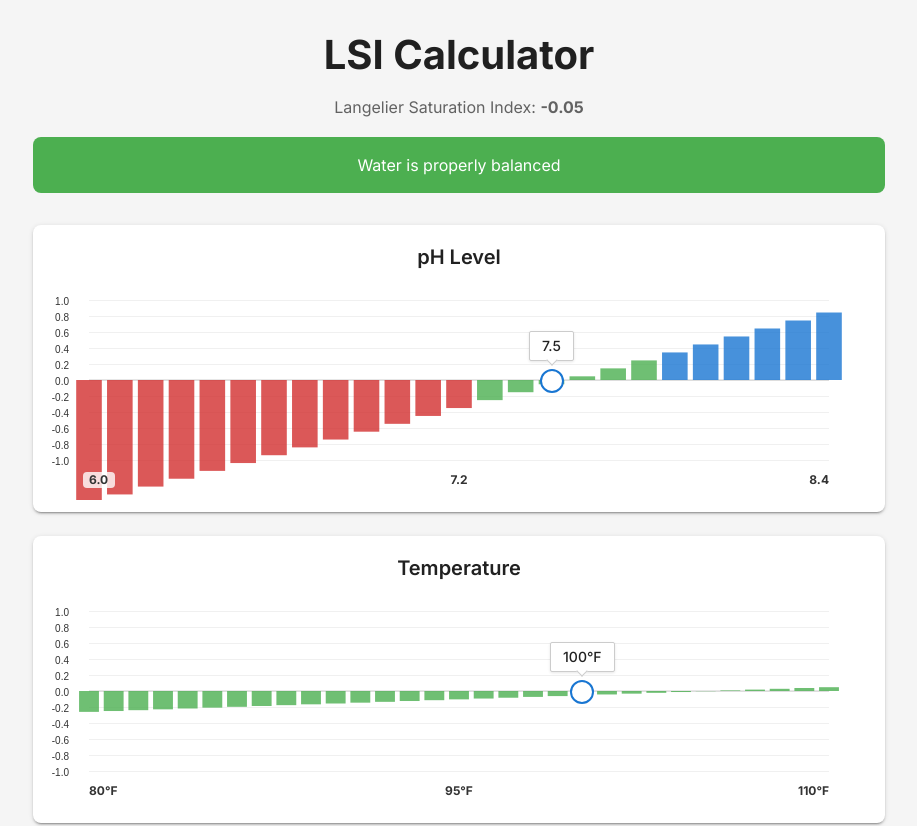
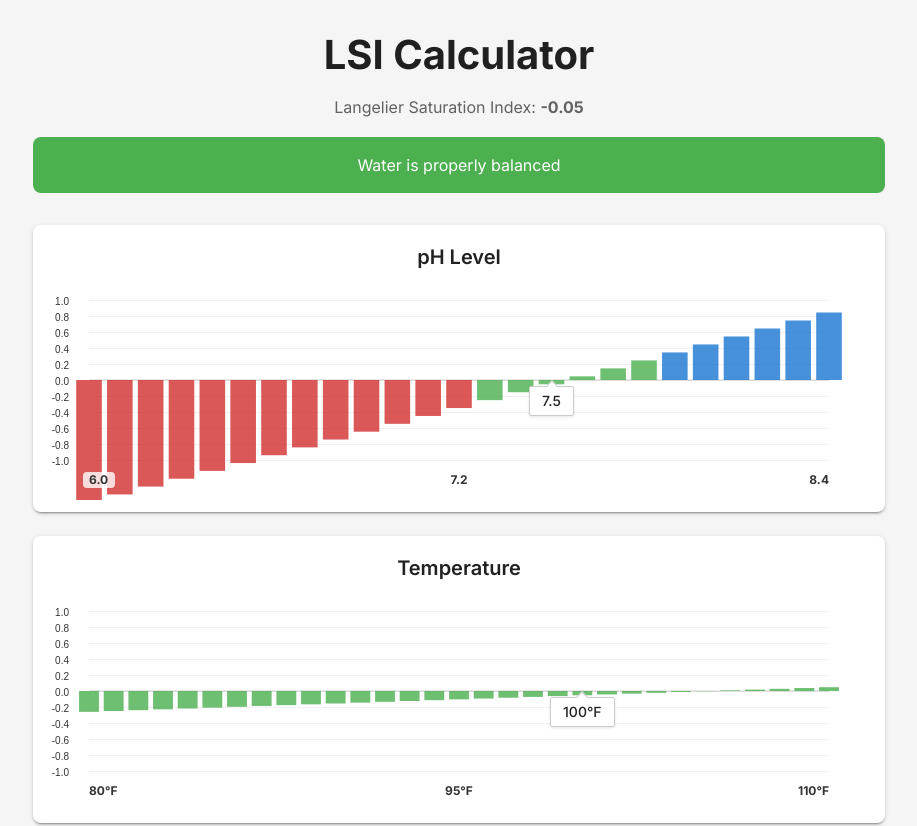
Before and after one commit to emenendez/lsi-calculator, a React (Vite) app: page / in a window 1280 px wide. Shown: the top 826 px of the page, without its empty margins (181-1098 px from the left). Built offline with nearby package versions, Linux system fonts and the light colour scheme.

Commit message:
Tweak touch UI

```diff
--- a/src/components/ParameterSection.jsx
+++ b/src/components/ParameterSection.jsx
@@ -95,10 +95,11 @@ const ParameterSection = ({
     );
 
     // Add bars
-    svg.selectAll('rect')
+    svg.selectAll('.bar')
       .data(chartData)
       .enter()
       .append('rect')
+      .attr('class', 'bar')
       .attr('x', d => xScale(d.value) - barWidth/2)
       .attr('y', d => d.lsi >= 0 ? yScale(d.lsi) : yScale(0))
       .attr('width', barWidth)
@@ -107,7 +108,93 @@ const ParameterSection = ({
         if (d.lsi >= -0.3 && d.lsi <= 0.3) return '#4caf50'; // Green for values between -0.3 and 0.3
         return d.lsi >= 0 ? '#1976d2' : '#d32f2f'; // Blue for positive, red for negative
       })
-      .attr('opacity', 0.8);
+      .attr('opacity', 0.8)
+      .on('mouseover', (event, d) => {
+        const svgBounds = chartRef.current.getBoundingClientRect();
+        const mouseX = event.clientX - svgBounds.left;
+        const mouseY = event.clientY - svgBounds.top;
+
+        tooltip
+          .style('visibility', 'visible')
+          .html(`LSI: ${d.lsi.toFixed(2)}<br/>${formatValue(d.value)}`)
+          .style('left', `${mouseX}px`)
+          .style('top', `${mouseY - 10}px`);
+      })
+      .on('mousemove', (event) => {
+        const svgBounds = chartRef.current.getBoundingClientRect();
+        const mouseX = event.clientX - svgBounds.left;
+        const mouseY = event.clientY - svgBounds.top;
+
+        tooltip
+          .style('left', `${mouseX}px`)
+          .style('top', `${mouseY - 10}px`);
+      })
+      .on('mouseout', () => {
+        tooltip.style('visibility', 'hidden');
+      });
+
+    // Add invisible overlay for better touch/click interaction
+    const overlay = svg.append('rect')
+      .attr('x', 0)
+      .attr('y', 0)
+      .attr('width', chartWidth)
+      .attr('height', chartHeight)
+      .attr('fill', 'transparent')
+      .style('cursor', 'pointer');
+
+    // Add mouse/touch event handlers
+    const updateValueFromPosition = (event) => {
+      const svgBounds = chartRef.current.getBoundingClientRect();
+      const mouseX = event.touches ? event.touches[0].clientX : event.clientX;
+      const mouseY = event.touches ? event.touches[0].clientY : event.clientY;
+      const relativeX = mouseX - svgBounds.left - 40; // 40 is the SVG transform x offset
+      const newValue = xScale.invert(relativeX);
+      // Clamp value to min/max and round to nearest step
+      const clampedValue = Math.min(Math.max(min, newValue), max);
+      const roundedValue = Math.round(clampedValue / step) * step;
+
+      // Show value tooltip during drag
+      tooltip
+        .style('visibility', 'visible')
+        .html(formatValue(roundedValue))
+        .style('left', `${mouseX - svgBounds.left}px`)
+        .style('top', `${mouseY - svgBounds.top - 10}px`);
+
+      onChange({ target: { value: roundedValue } }, roundedValue);
+    };
+
+    const handleDragStart = (event) => {
+      event.preventDefault();
+      updateValueFromPosition(event);
+
+      const handleDragMove = (e) => {
+        e.preventDefault();
+        if (e.touches || (e.buttons & 1)) { // Check if left mouse button is pressed or touch is active
+          updateValueFromPosition(e);
+        } else {
+          handleDragEnd();
+        }
+      };
+
+      const handleDragEnd = () => {
+        document.removeEventListener('mousemove', handleDragMove);
+        document.removeEventListener('mouseup', handleDragEnd);
+        document.removeEventListener('touchmove', handleDragMove);
+        document.removeEventListener('touchend', handleDragEnd);
+        document.removeEventListener('touchcancel', handleDragEnd);
+        tooltip.style('visibility', 'hidden'); // Hide tooltip when drag ends
+      };
+
+      document.addEventListener('mousemove', handleDragMove);
+      document.addEventListener('mouseup', handleDragEnd);
+      document.addEventListener('touchmove', handleDragMove);
+      document.addEventListener('touchend', handleDragEnd);
+      document.addEventListener('touchcancel', handleDragEnd);
+    };
+
+    overlay
+      .on('mousedown', handleDragStart)
+      .on('touchstart', handleDragStart);
 
     // Add x-axis labels at bottom
     const xLabels = svg.append('g')
@@ -165,30 +252,11 @@ const ParameterSection = ({
       .style('font-size', '12px')
       .style('transform', 'translate(-50%, -100%)'); // Center horizontally and position above pointer
 
+    // Remove the duplicate tooltip event handlers at the bottom of the file
     svg.selectAll('rect')
-      .on('mouseover', (event, d) => {
-        const svgBounds = chartRef.current.getBoundingClientRect();
-        const mouseX = event.clientX - svgBounds.left;
-        const mouseY = event.clientY - svgBounds.top;
-
-        tooltip
-          .style('visibility', 'visible')
-          .html(`LSI: ${d.lsi.toFixed(2)}<br/>${formatValue(d.value)}`)
-          .style('left', `${mouseX}px`)
-          .style('top', `${mouseY - 10}px`);
-      })
-      .on('mousemove', (event) => {
-        const svgBounds = chartRef.current.getBoundingClientRect();
-        const mouseX = event.clientX - svgBounds.left;
-        const mouseY = event.clientY - svgBounds.top;
-
-        tooltip
-          .style('left', `${mouseX}px`)
-          .style('top', `${mouseY - 10}px`);
-      })
-      .on('mouseout', () => {
-        tooltip.style('visibility', 'hidden');
-      });
+      .on('mouseover', null)
+      .on('mousemove', null)
+      .on('mouseout', null);
 
   }, [chartData, chartWidth, chartHeight, min, max, unit]);
 
@@ -241,8 +309,14 @@ const ParameterSection = ({
             left: 40, // Match the SVG transform x offset
             width: chartWidth,
             height: 24,
-            top: 'calc(50% - 2px)',
-            transform: 'translateY(-50%)',
+            top: {
+              xs: 'calc(50% - 2px)', // Mobile positioning
+              sm: 'calc(50% - 5px)' // Desktop positioning
+            },
+            transform: {
+              xs: 'translateY(calc(50% + 4px))', // Mobile positioning
+              sm: 'translateY(calc(50% + 9px))' // Desktop positioning
+            },
             zIndex: 1,
             px: 0 // Remove any padding that might affect alignment
           }}
@@ -258,21 +332,21 @@ const ParameterSection = ({
             sx={{
               width: '100%',
               '& .MuiSlider-rail': {
-                opacity: 0,
+                display: 'none',
               },
               '& .MuiSlider-track': {
-                opacity: 0,
+                display: 'none',
               },
               '& .MuiSlider-thumb': {
-                height: 24,
-                width: 24,
-                backgroundColor: '#fff',
-                border: '2px solid currentColor',
-                '&:focus, &:hover, &.Mui-active, &.Mui-focusVisible': {
-                  boxShadow: 'inherit',
-                },
+                height: 0,
+                width: 0,
+                visibility: 'visible',
                 '&:before': {
                   display: 'none',
+                },
+                '&:hover, &.Mui-focusVisible, &.Mui-active': {
+                  boxShadow: 'none',
+                  outline: 'none',
                 },
               },
               '& .MuiSlider-mark': {
@@ -283,9 +357,18 @@ const ParameterSection = ({
                 color: 'text.primary',
                 border: '1px solid #ccc',
                 boxShadow: '0 1px 3px rgba(0,0,0,0.1)',
+                top: {
+                  xs: 2, // Mobile spacing
+                  sm: 5  // Desktop spacing
+                },
                 '&:before': {
-                  borderBottom: '1px solid #ccc',
-                  borderRight: '1px solid #ccc',
+                  borderTop: '1px solid #ccc',
+                  borderLeft: '1px solid #ccc',
+                  top: {
+                    xs: -4, // Mobile arrow position
+                    sm: -5  // Desktop arrow position
+                  },
+                  transform: 'translate(-50%, 0) rotate(45deg)'
                 }
               }
             }}
```
